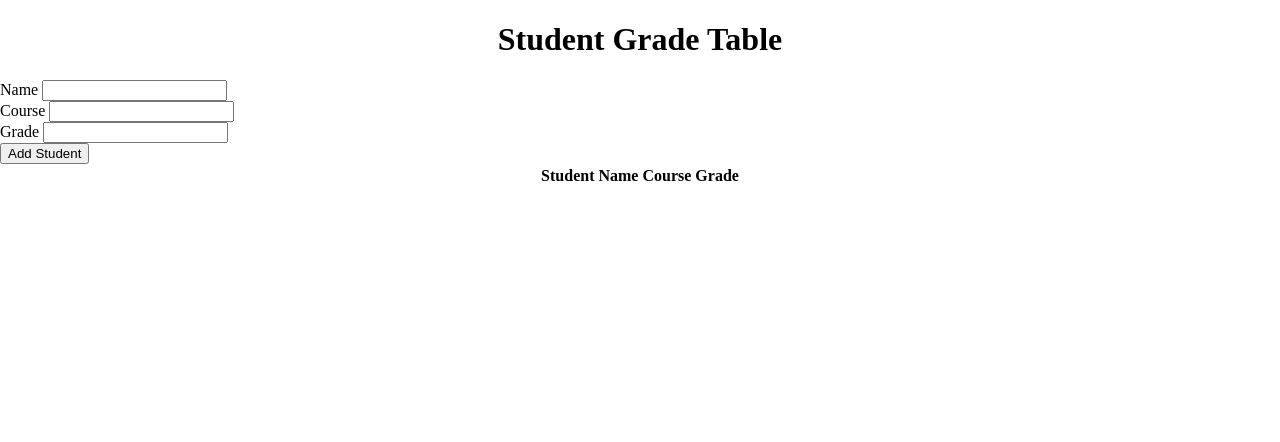
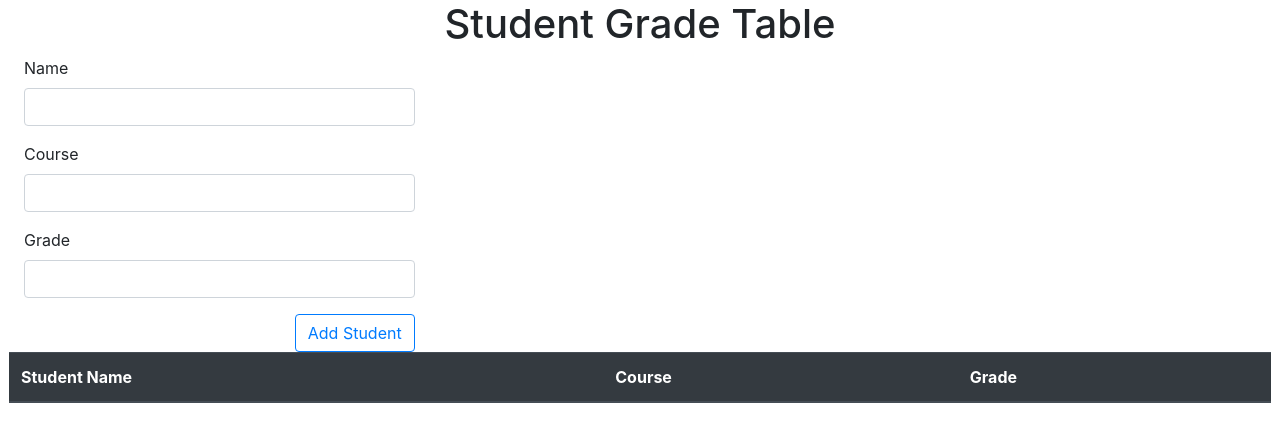
Before and after one commit to MantisMB/sgt_m4_1019, a website: page public/index.html in a window 1280 px wide. Drawn offline with nearby package versions, Linux system fonts and the light colour scheme; no server answers.

Commit message:
Updated style with Bootstrap

```diff
--- a/public/index.html
+++ b/public/index.html
@@ -4,37 +4,39 @@
     <meta charset="UTF-8">
     <meta name="viewport" content="width=device-width, initial-scale=1.0">
     <meta http-equiv="X-UA-Compatible" content="ie=edge">
+    <link rel="stylesheet" href="https://stackpath.bootstrapcdn.com/bootstrap/4.4.0/css/bootstrap.min.css" integrity="sha384-SI27wrMjH3ZZ89r4o+fGIJtnzkAnFs3E4qz9DIYioCQ5l9Rd/7UAa8DHcaL8jkWt" crossorigin="anonymous">
     <link rel="stylesheet" href="style.css">
     <script src="https://ajax.googleapis.com/ajax/libs/jquery/3.4.1/jquery.min.js"></script>
     <script src="main.js"></script>
     <title>Student Grade Table</title>
 </head>
 <body>
-    <div>
-        <h1 class="center">Student Grade Table</h1>
+    <h1 class="center">Student Grade Table</h1>
+
+    <div class="row px-4">
         <div class="form-div">
-            <form id="add-form">
-                <div>
+            <form class="col-4" id="add-form">
+                <div class="form-group">
                     <label>Name</label>
-                    <input type="text" id="name">
+                    <input class="form-control" type="text" id="name">
                 </div>
-                <div>
+                <div class="form-group">
                     <label>Course</label>
-                    <input type="text" id="course">
+                    <input class="form-control" type="text" id="course">
                 </div>
-                <div>
+                <div class="form-group">
                     <label>Grade</label>
-                    <input type="text" id="grade">
+                    <input class="form-control" type="text" id="grade">
                 </div>
-                <div>
-                    <button>Add Student</button>
+                <div class="text-right">
+                    <button class="btn btn-outline-primary">Add Student</button>
                 </div>
             </form>
         </div>
 
         <div class="tablecenter">
-            <table>
-                <thead>
+            <table class="table">
+                <thead class="thead-dark">
                     <tr>
                         <th>Student Name</th>
                         <th>Course</th>
--- a/public/style.css
+++ b/public/style.css
@@ -13,7 +13,6 @@ table{
     margin: 0 auto;
 }
 td {
-    text-align: center;
     width: 33%;
     border-top: 1px solid #000000 ;
 }
```
